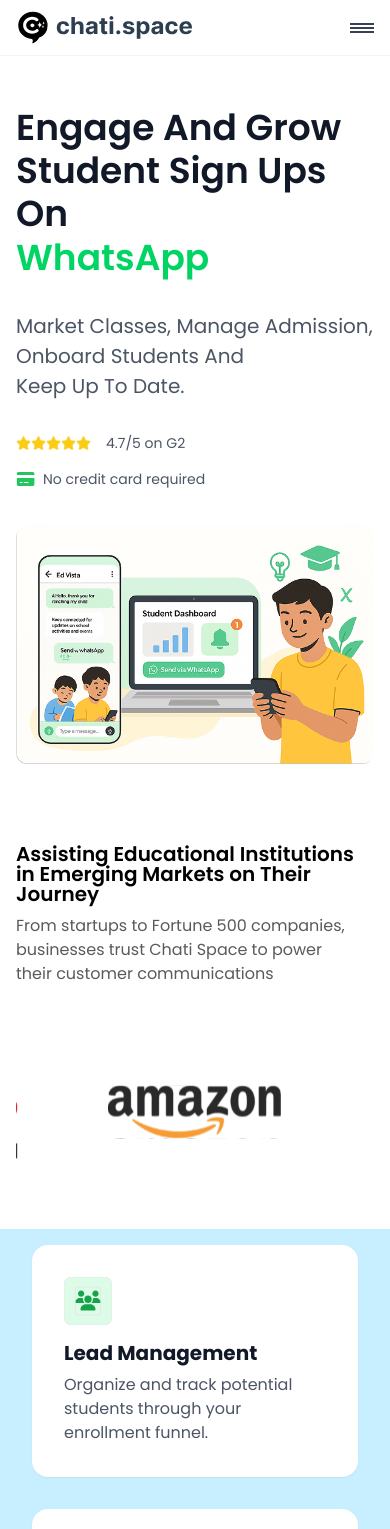
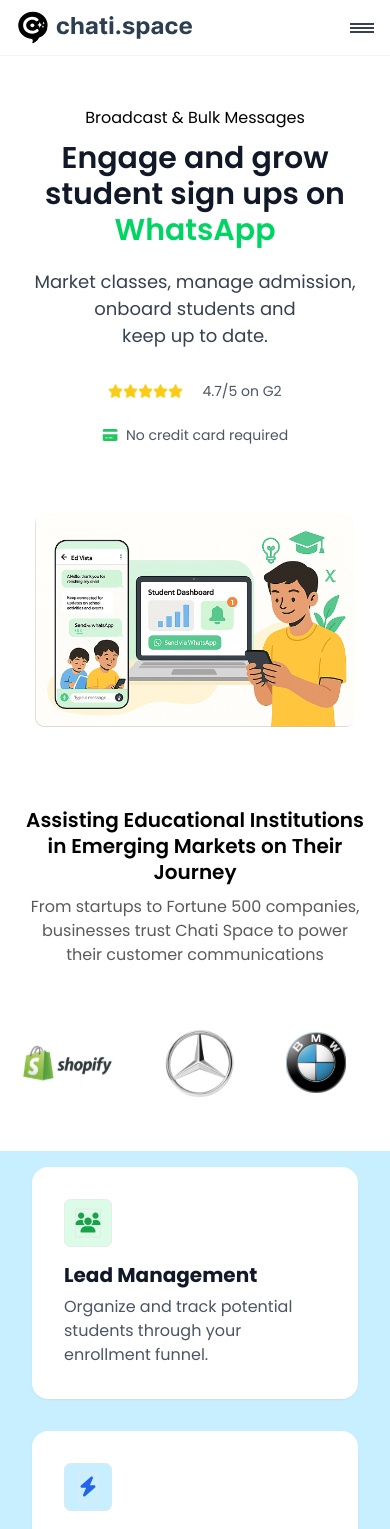
Before and after one commit to AQuadic/chat.space_nextjs, a Next.js app: page /solution in a window 390 px wide. Shown: the top 1529 px of the page. Built offline with nearby package versions, Linux system fonts and the light colour scheme.

Commit message:
fixes solution brands

```diff
--- a/src/components/solution/SolutionBrands.tsx
+++ b/src/components/solution/SolutionBrands.tsx
@@ -1,27 +1,64 @@
-'use client';
+"use client";
 
-import Image from 'next/image';
-import React from 'react';
-import Marquee from 'react-fast-marquee';
+import Image from "next/image";
+import React from "react";
+import Marquee from "react-fast-marquee";
 
 const SolutionBrands = () => {
   return (
     <section className="container flex flex-col items-center py-12">
-        <h2 className="text-[#000000] md:text-4xl text-xl font-semibold leading-[100%] font-Poppins">
+      <h2 className="text-[#000000] md:text-4xl text-xl font-semibold leading-[130%] font-Poppins max-sm:text-center">
         Assisting Educational Institutions in Emerging Markets on Their Journey
       </h2>
-        <p className="text-[#5A5A5A] md:text-xl font-normal leading-[150%] mt-2.5 md:text-center">
-            From startups to Fortune 500 companies, businesses trust Chati Space to power <br /> their customer communications
+      <p className="text-[#5A5A5A] md:text-xl font-normal sm:leading-[150%] mt-2.5 md:text-center max-sm:text-center">
+        From startups to Fortune 500 companies, businesses trust Chati Space to
+        power <br /> their customer communications
       </p>
 
       <div className="w-full mt-14 overflow-hidden">
         <Marquee gradient={false} speed={50} pauseOnHover={true}>
-            <Image src="/images/home/Visa.svg" width={120} height={120} alt="Visa" className="mx-10" />
-            <Image src="/images/home/huawei.svg" width={112} height={103} alt="Huawei" className="mx-10" />
-            <Image src="/images/home/amazon.svg" width={173} height={53} alt="Amazon" className="mx-10" />
-            <Image src="/images/home/shopify.svg" width={213} height={91} alt="Shopify" className="mx-10" />
-            <Image src="/images/home/mercedes.svg" width={150} height={134} alt="Mercedes" className="mx-10" />
-            <Image src="/images/home/bmw.svg" width={103} height={104} alt="BMW" className="mx-10" />
+          <Image
+            src="/images/home/Visa.svg"
+            width={120}
+            height={120}
+            alt="Visa"
+            className="mx-5 sm:mx-10 max-sm:w-[60px]"
+          />
+          <Image
+            src="/images/home/huawei.svg"
+            width={112}
+            height={103}
+            alt="Huawei"
+            className="mx-5 sm:mx-10 max-sm:w-[60px]"
+          />
+          <Image
+            src="/images/home/amazon.svg"
+            width={173}
+            height={53}
+            alt="Amazon"
+            className="mx-5 sm:mx-10 max-sm:w-[80px]"
+          />
+          <Image
+            src="/images/home/shopify.svg"
+            width={213}
+            height={91}
+            alt="Shopify"
+            className="mx-5 sm:mx-10 max-sm:w-[100px]"
+          />
+          <Image
+            src="/images/home/mercedes.svg"
+            width={150}
+            height={134}
+            alt="Mercedes"
+            className="mx-5 sm:mx-10 max-sm:w-[90px]"
+          />
+          <Image
+            src="/images/home/bmw.svg"
+            width={103}
+            height={104}
+            alt="BMW"
+            className="mx-5 sm:mx-10 max-sm:w-[60px]"
+          />
         </Marquee>
       </div>
     </section>
--- a/src/components/solution/SolutionHero.tsx
+++ b/src/components/solution/SolutionHero.tsx
@@ -1,38 +1,120 @@
-import Image from 'next/image'
-import React from 'react'
-import Credit from '../icons/home/Credit'
+"use client";
+import Image from "next/image";
+import React from "react";
+import Credit from "../icons/home/Credit";
+import { motion } from "framer-motion";
+
+const containerVariants = {
+  hidden: { opacity: 0, y: 40 },
+  visible: {
+    opacity: 1,
+    y: 0,
+    transition: {
+      staggerChildren: 0.15,
+    },
+  },
+};
+
+const childVariants = {
+  hidden: { opacity: 0, y: 30 },
+  visible: { opacity: 1, y: 0 },
+};
 
 const SolutionHero = () => {
-    return (
-        <section className='container flex flex-wrap justify-between gap-8 xl:gap-0 pt-[50px] pb-8'>
-            <div>
-                <h1 className='text-[#111827] md:text-5xl text-4xl font-semibold leading-[1.2] capitalize'>Engage and grow  <br /> student sign ups on <br />
-                    <span className='text-[#00D563]'>WhatsApp</span>
-                </h1>
-                <p className='text-[#4B5563] text-xl leading-[150%] font-normal capitalize mt-8'>Market classes, manage admission, onboard students and <br /> keep up to date.</p>
-                <div className='mt-7 flex flex-wrap items-center md:gap-6 gap-2'>
-                    <div className='flex items-center'>
-                        <Image src='/images/testimonials/rate.png' alt='stars' width={90} height={24} />
-                        <p className='text-[#4B5563] text-sm font-normal leading-[200%]'>4.7/5 on G2</p>
-                    </div>
-                    <div className='flex items-center gap-2'>
-                        <Credit />
-                        <p className='text-[#4B5563] text-sm font-normal leading-[200%]'>No credit card required</p>
-                    </div>
-                </div>
-            </div>
-            <div className='relative'>
-                <Image src='/images/solution/solutionHero.png' alt='hero' width={588} height={392} className='z-10' />
-                <Image
-                    src='/images/solution/blueFrame.png'
-                    alt='blue frame'
-                    width={572}
-                    height={394}
-                    className='md:block hidden absolute top-8 left-12 -z-10'
-                />
-            </div>
-        </section>
-    )
-}
+  return (
+    <motion.section
+      className="container flex max-sm:flex-col max-sm:items-center max-sm:justify-center max-sm:text-center items-center justify-between flex-wrap gap-8 xl:gap-0 pt-[50px] pb-8"
+      initial="hidden"
+      animate="visible"
+      variants={containerVariants}
+      transition={{ duration: 0.7, ease: "easeInOut" }}
+    >
+      <motion.div
+        variants={childVariants}
+        className="max-sm:mb-8"
+        transition={{ duration: 0.5, ease: "easeInOut" }}
+      >
+        <motion.h1
+          variants={childVariants}
+          className="text-[#000000] text-base font-normal leading-[150%]"
+          transition={{ duration: 0.5, ease: "easeInOut" }}
+        >
+          Broadcast & Bulk Messages
+        </motion.h1>
+        <motion.h2
+          variants={childVariants}
+          className="text-[#111827] md:text-[52px] text-3xl font-semibold mt-[10px]"
+          transition={{ duration: 0.5, ease: "easeInOut" }}
+        >
+          Engage and grow <br /> student sign ups on <br />
+          <span className="text-[#00D563]">WhatsApp</span>
+        </motion.h2>
+        <motion.p
+          variants={childVariants}
+          className="text-[#374151] text-lg sm:text-xl font-normal leading-[150%] mt-5"
+          transition={{ duration: 0.5, ease: "easeInOut" }}
+        >
+          Market classes, manage admission, onboard students and <br /> keep up
+          to date.
+        </motion.p>
+        <motion.div
+          variants={childVariants}
+          className="mt-7 flex flex-wrap items-center md:gap-6 gap-2 max-sm:justify-center max-sm:flex-col max-sm:gap-4"
+          transition={{ duration: 0.5, ease: "easeInOut" }}
+        >
+          <motion.div
+            variants={childVariants}
+            className="flex items-center gap-1 max-sm:justify-center"
+            transition={{ duration: 0.5, ease: "easeInOut" }}
+          >
+            <span className="w-[90px] h-6 flex items-center justify-center">
+              <Image
+                src="/images/testimonials/rate.png"
+                alt="stars"
+                width={90}
+                height={24}
+              />
+            </span>
+            <p className="text-[#4B5563] text-sm font-normal leading-[200%]">
+              4.7/5 on G2
+            </p>
+          </motion.div>
+          <motion.div
+            variants={childVariants}
+            className="flex items-center gap-2 max-sm:justify-center"
+            transition={{ duration: 0.5, ease: "easeInOut" }}
+          >
+            <span className="w-4 h-4 flex items-center justify-center [&>svg]:w-4 [&>svg]:h-4">
+              <Credit />
+            </span>
+            <p className="text-[#4B5563] text-sm font-normal leading-[200%]">
+              No credit card required
+            </p>
+          </motion.div>
+        </motion.div>
+      </motion.div>
+      <motion.div
+        variants={childVariants}
+        className="relative max-sm:w-full max-sm:flex max-sm:justify-center"
+        transition={{ duration: 0.5, ease: "easeInOut" }}
+      >
+        <Image
+          src="/images/solution/solutionHero.png"
+          alt="hero"
+          width={320}
+          height={212}
+          className="z-10 max-sm:w-[320px] max-sm:h-auto md:w-[588px] md:h-[392px]"
+        />
+        <Image
+          src="/images/solution/blueFrame.png"
+          alt="blue frame"
+          width={320}
+          height={220}
+          className="md:block hidden absolute top-8 left-12 -z-10 md:w-[572px] md:h-[394px]"
+        />
+      </motion.div>
+    </motion.section>
+  );
+};
 
-export default SolutionHero
+export default SolutionHero;
```
Lines whose indentation alone changed are shown as unchanged.
